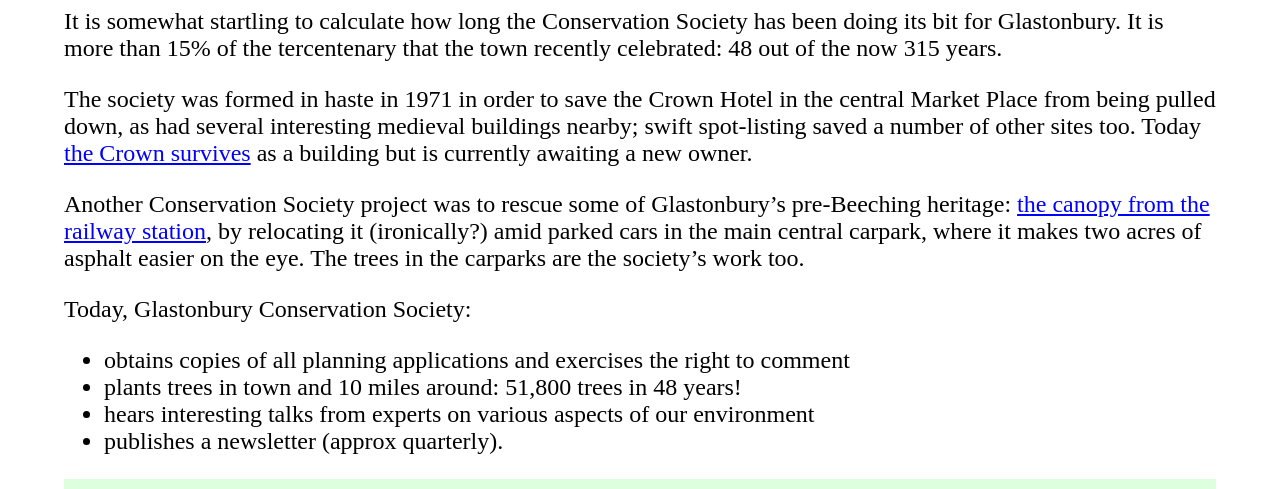
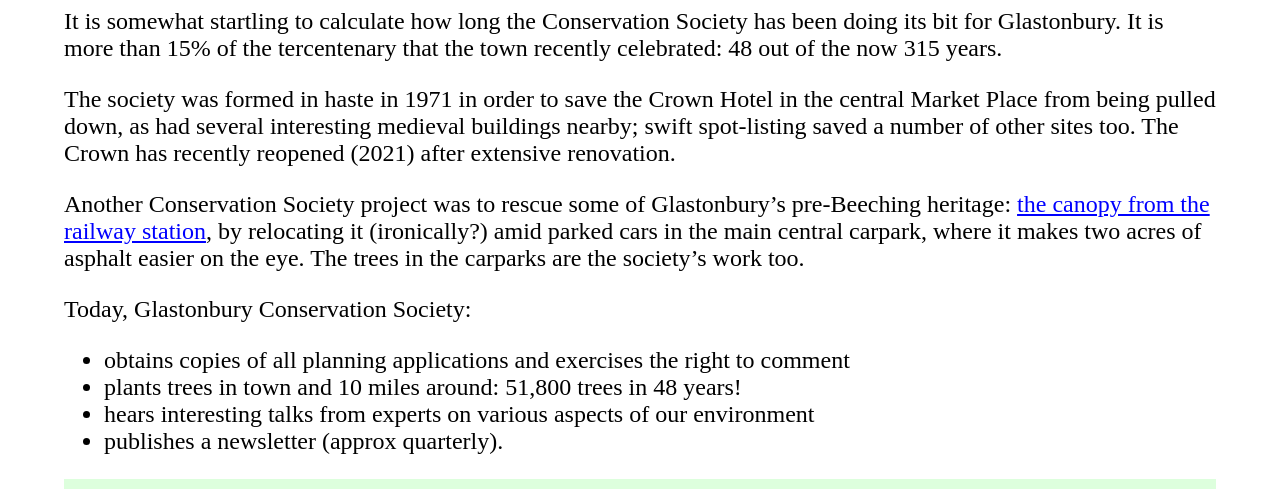
Before and after one commit to consoc/consoc, an Eleventy site: page views/about.md in a window 1280 px wide. Shown: the part 311-800 px from the top of the page. Built offline with nearby package versions, Linux system fonts and the light colour scheme; Eleventy itself is replaced by a stand-in of ours; files that its build step writes are made by us from their sources; what lodash.samplesize would draw is missing.

Commit message:
Correct narrative about Crown Hotel (2021)

```diff
--- a/views/about.md
+++ b/views/about.md
@@ -8,8 +8,7 @@
 It is somewhat startling to calculate how long the Conservation Society has been doing its bit for Glastonbury.
 It is more than 15% of the tercentenary that the town recently celebrated: 48 out of the now 315 years.
 
-The society was formed in haste in 1971 in order to save the Crown Hotel in the central Market Place from being pulled down, as had several interesting medieval buildings nearby; swift spot-listing saved a number of other sites too.
-Today [the Crown survives](/newsletter/articles/100/crown/) as a building but is currently awaiting a new owner.
+The society was formed in haste in 1971 in order to save the Crown Hotel in the central Market Place from being pulled down, as had several interesting medieval buildings nearby; swift spot-listing saved a number of other sites too.  The Crown has recently reopened (2021) after extensive renovation.
 
 Another Conservation Society project was to rescue some of Glastonbury’s pre-Beeching heritage: [the canopy from the railway station](/newsletter/articles/050/history1/#canopy), by relocating it (ironically?) amid parked cars in the main central carpark, where it makes two acres of asphalt easier on the eye.
 The trees in the carparks are the society’s work too.
```
